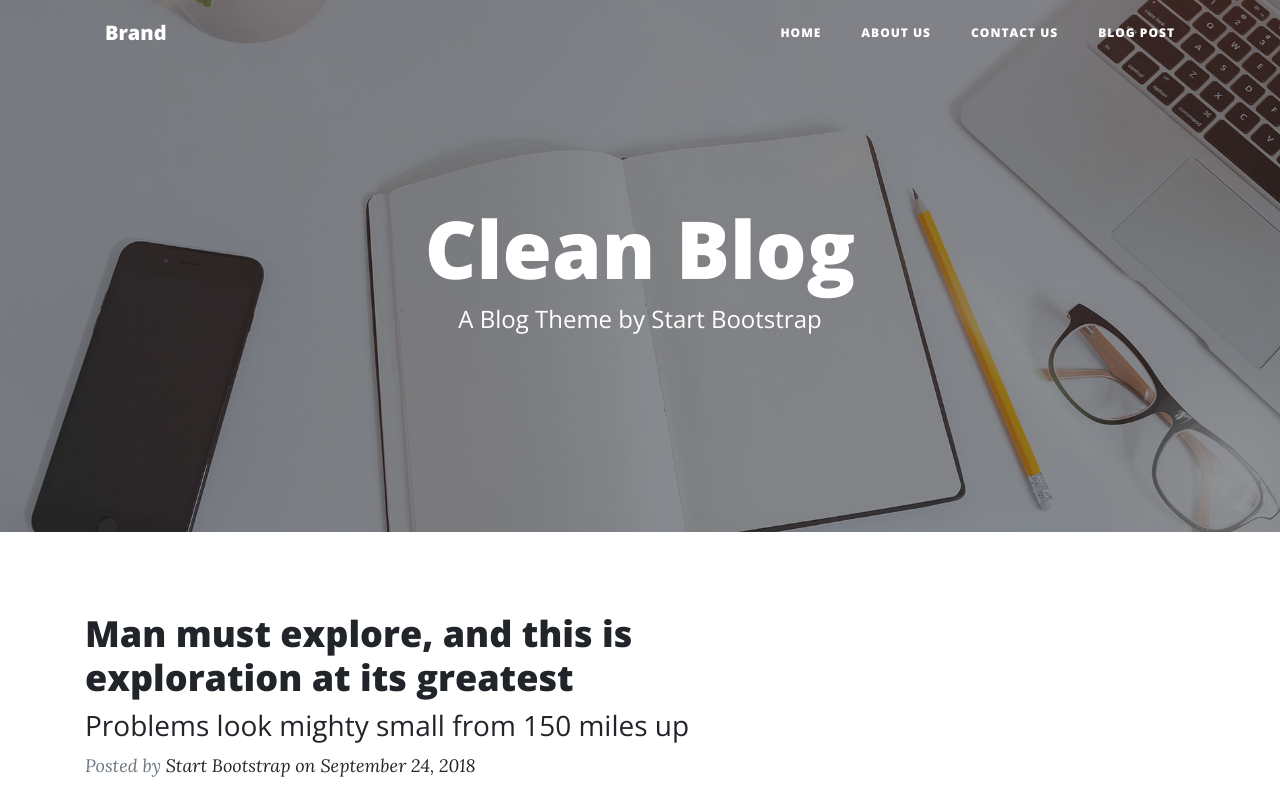
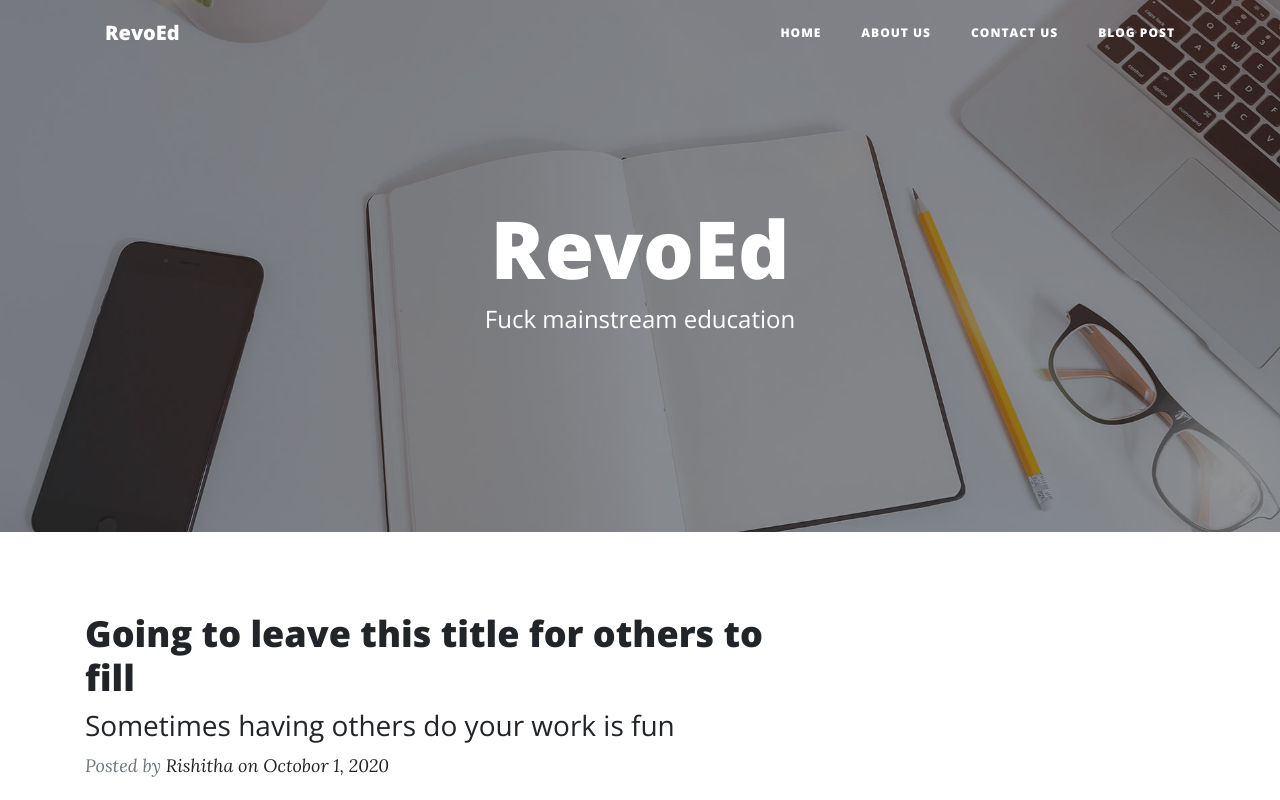
Before and after one commit to RishithaPalaparthi/Hacktober, a plain HTML site: page index.html in a window 1280 px wide. Shown: the top 800 px of the page. Drawn offline with nearby package versions, Linux system fonts and the light colour scheme.

Commit message:
Linked up first blog post

```diff
--- a/index.html
+++ b/index.html
@@ -13,7 +13,7 @@
 
 <body>
     <nav class="navbar navbar-light navbar-expand-lg fixed-top" id="mainNav">
-        <div class="container"><a class="navbar-brand" href="index.html">Brand</a><button data-toggle="collapse" data-target="#navbarResponsive" class="navbar-toggler" aria-controls="navbarResponsive" aria-expanded="false" aria-label="Toggle navigation"><i class="fa fa-bars"></i></button>
+        <div class="container"><a class="navbar-brand" href="index.html">RevoEd</a><button data-toggle="collapse" data-target="#navbarResponsive" class="navbar-toggler" aria-controls="navbarResponsive" aria-expanded="false" aria-label="Toggle navigation"><i class="fa fa-bars"></i></button>
             <div
                 class="collapse navbar-collapse" id="navbarResponsive">
                 <ul class="nav navbar-nav ml-auto">
@@ -31,7 +31,7 @@
             <div class="row">
                 <div class="col-md-10 col-lg-8 mx-auto">
                     <div class="site-heading">
-                        <h1>Clean Blog</h1><span class="subheading">A Blog Theme by Start Bootstrap</span></div>
+                        <h1>RevoEd</h1><span class="subheading">Fuck mainstream education</span></div>
                 </div>
             </div>
         </div>
@@ -40,11 +40,11 @@
         <div class="row">
             <div class="col-md-10 col-lg-8">
                 <div class="post-preview">
-                    <a href="#">
-                        <h2 class="post-title">Man must explore, and this is exploration at its greatest</h2>
-                        <h3 class="post-subtitle">Problems look mighty small from 150 miles up</h3>
+                    <a href="Blogs/blog1.html">
+                        <h2 class="post-title">Going to leave this title for others to fill</h2>
+                        <h3 class="post-subtitle">Sometimes having others do your work is fun</h3>
                     </a>
-                    <p class="post-meta">Posted by&nbsp;<a href="#">Start Bootstrap on September 24, 2018</a></p>
+                    <p class="post-meta">Posted by&nbsp;<a href="">Rishitha on Octobor 1, 2020</a></p>
                 </div>
                 <hr>
                 <div class="post-preview">
```
